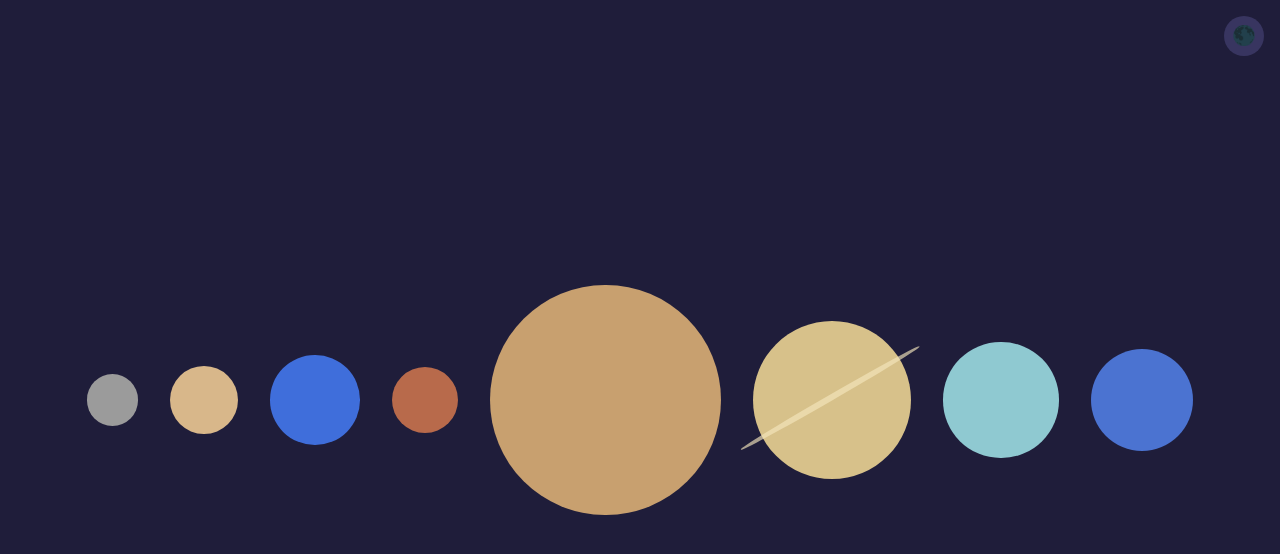
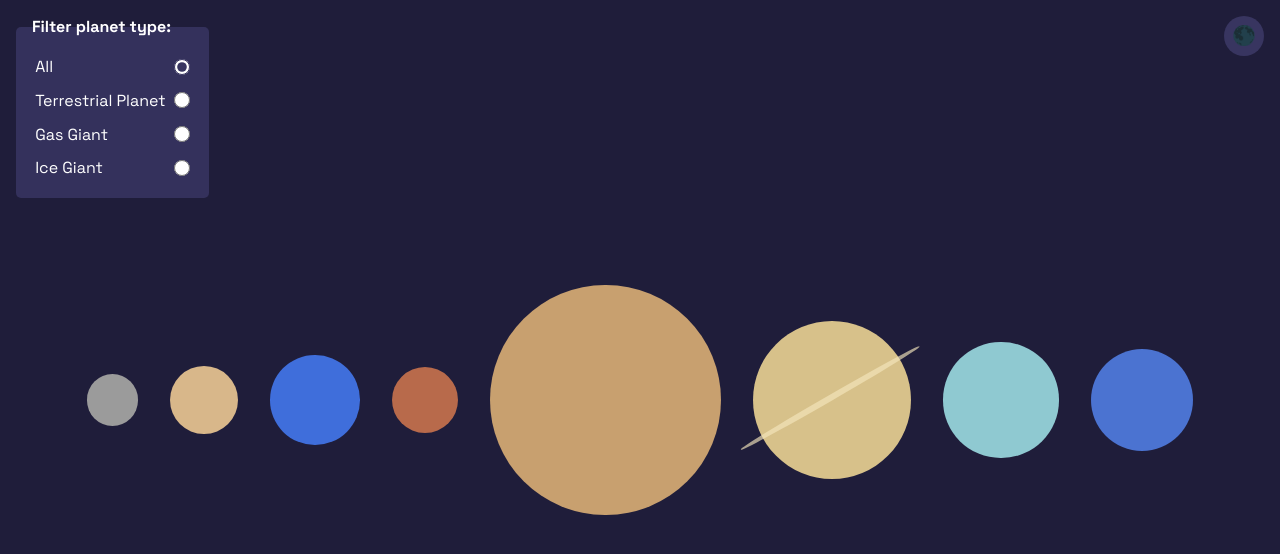
Before and after one commit to biggieliten/svelte-assignment, a SvelteKit app: page / in a window 1280 px wide. Shown: the top 554 px of the page. Built offline with nearby package versions, Linux system fonts and the light colour scheme.

Commit message:
Create planet type filter component and implement it

```diff
--- /dev/null
+++ b/src/components/PlanetTypeFilter.svelte
@@ -0,0 +1,85 @@
+<script lang="ts">
+  import type { PlanetOptionsType } from "$lib/planets";
+
+  let {
+    legend,
+    options,
+    selected = $bindable("all"),
+  }: {
+    legend: string;
+    options: PlanetOptionsType[];
+    selected?: string;
+  } = $props();
+</script>
+
+<fieldset class="planet-filter">
+  <legend>{legend}</legend>
+
+  <label>
+    All
+    <input type="radio" name="planet-type" value="all" bind:group={selected} />
+  </label>
+
+  {#each options as option}
+    <label for={option.type}
+      >{option.label}
+
+      <input
+        id={option.type}
+        type="radio"
+        name="planet-type"
+        value={option.type}
+        bind:group={selected}
+      />
+    </label>
+  {/each}
+</fieldset>
+
+<style>
+  .planet-filter {
+    position: absolute;
+    top: 1rem;
+    left: 1rem;
+    background-color: var(--secondary);
+    border: none;
+    display: flex;
+    flex-direction: column;
+    padding: 1rem;
+    border-radius: 5px;
+    gap: 0.4rem;
+    box-sizing: border-box;
+  }
+
+  legend {
+    font-weight: bold;
+  }
+
+  label {
+    display: flex;
+    justify-content: space-between;
+    align-items: center;
+    border-radius: 5px;
+    padding: 0.2rem;
+    transition: background-color 200ms ease;
+  }
+
+  label:hover {
+    background-color: rgba(255, 255, 255, 0.253);
+  }
+
+  input {
+    accent-color: var(--button-color);
+    width: 1rem;
+    height: 1rem;
+    margin-left: 0.5rem;
+  }
+
+  @media (max-width: 600px) {
+    .planet-filter {
+      top: 4.5rem;
+      left: 50%;
+      width: 90%;
+      transform: translateX(-50%);
+    }
+  }
+</style>
--- a/src/lib/planets.ts
+++ b/src/lib/planets.ts
@@ -138,6 +138,16 @@ export const planets: Planet[] = [
   },
 ];
 
+export const planetOptions: PlanetOptionsType[] = [
+  { label: "Terrestrial Planet", type: "terrestrial" },
+  { label: "Gas Giant", type: "gas" },
+  { label: "Ice Giant", type: "ice" },
+];
+
+export type PlanetOptionsType = {
+  label: string;
+  type: string;
+};
 export type Planet = {
   slug: string;
   name: string;
--- a/src/routes/+page.svelte
+++ b/src/routes/+page.svelte
@@ -1,12 +1,29 @@
 <script lang="ts">
   import { planets } from "$lib/planets";
+  import { planetOptions } from "$lib/planets";
   import PlanetCard from "../components/PlanetCard.svelte";
   import { theme } from "$lib/theme.svelte";
+  import PlanetTypeFilter from "../components/PlanetTypeFilter.svelte";
+
+  let selected = $state("all");
+
+  const filteredPlanets = $derived(
+    selected === "all"
+      ? planets
+      : planets.filter((planet) =>
+          planet.type.toLowerCase().includes(selected),
+        ),
+  );
 </script>
 
 <section class={`space ${theme.mode}`}>
+  <PlanetTypeFilter
+    options={planetOptions}
+    legend="Filter planet type:"
+    bind:selected
+  />
   <ul class="planet-wrapper">
-    {#each planets as p}
+    {#each filteredPlanets as p}
       <PlanetCard
         planet={p}
         --planet-size={p.displaySize}
```
